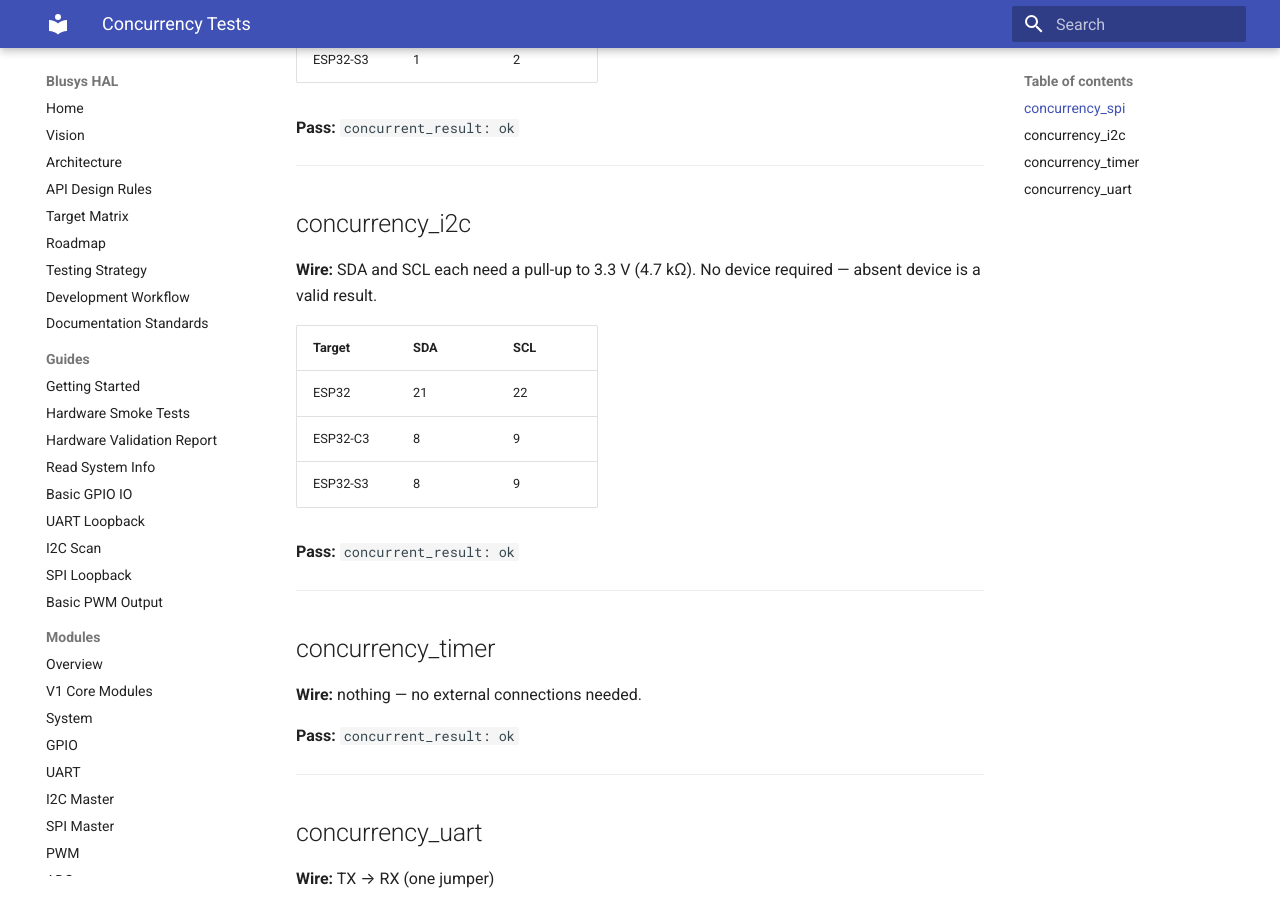
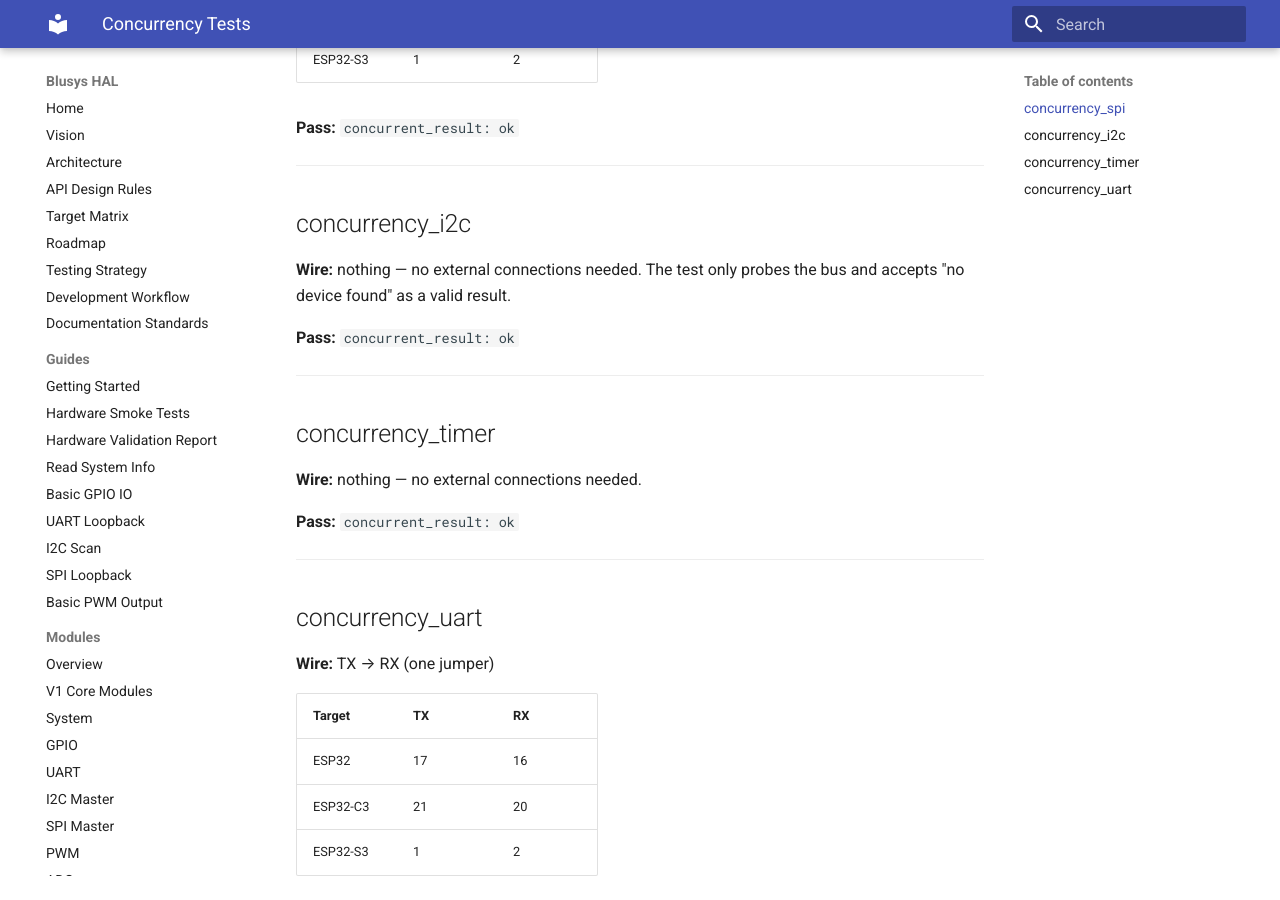
Before and after one commit to oguzkaganozt/blusys, an MkDocs documentation site: the page built from docs/guides/concurrency-tests.md, in a window 1280 px wide and 900 px high, scrolled down 489 px. Built offline with MkDocs 1.6.1 and Material for MkDocs 9.7.7, drawn with Linux system fonts in a browser that asks for light colours.

Commit message:
Update concurrency I2C guide: no wiring required
Co-Authored-By: Claude Sonnet 4.6 <noreply@anthropic.com>

```diff
--- a/docs/guides/concurrency-tests.md
+++ b/docs/guides/concurrency-tests.md
@@ -20,13 +20,7 @@ Four stress tests that verify concurrent access to the same peripheral handle fr
 
 ## concurrency_i2c
 
-**Wire:** SDA and SCL each need a pull-up to 3.3 V (4.7 kΩ). No device required — absent device is a valid result.
-
-| Target   | SDA | SCL |
-|----------|-----|-----|
-| ESP32    | 21  | 22  |
-| ESP32-C3 | 8   | 9   |
-| ESP32-S3 | 8   | 9   |
+**Wire:** nothing — no external connections needed. The test only probes the bus and accepts "no device found" as a valid result.
 
 **Pass:** `concurrent_result: ok`
 
```
